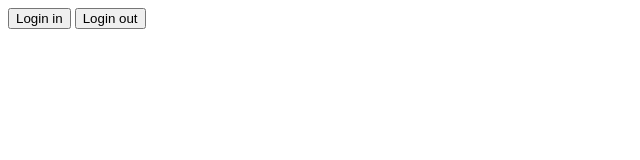
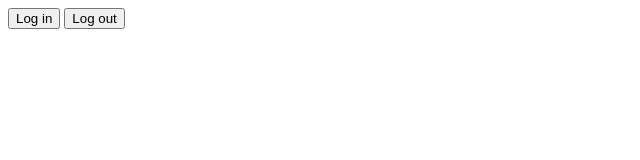
Before and after one commit to cockies/app-class, a plain HTML site: page index.html in a window 1280 px wide. Shown: the full height of the page, 0-640 px from the left. Drawn offline with Linux system fonts and the light colour scheme.

Commit message:
change the buttons

```diff
--- a/index.html
+++ b/index.html
@@ -7,6 +7,6 @@
     <script src = "script.js"></script>
     </head>
 <body>
-<button class ="loginin" type="button">Login in</button>
-<button class ="loginout" type="button">Login out</button>
+<button onclick="myFunction()" class ="login" type="button">Log in</button>
+<button onclick="myFunction()" class ="logout" type="button">Log out</button>
     </body>
```
